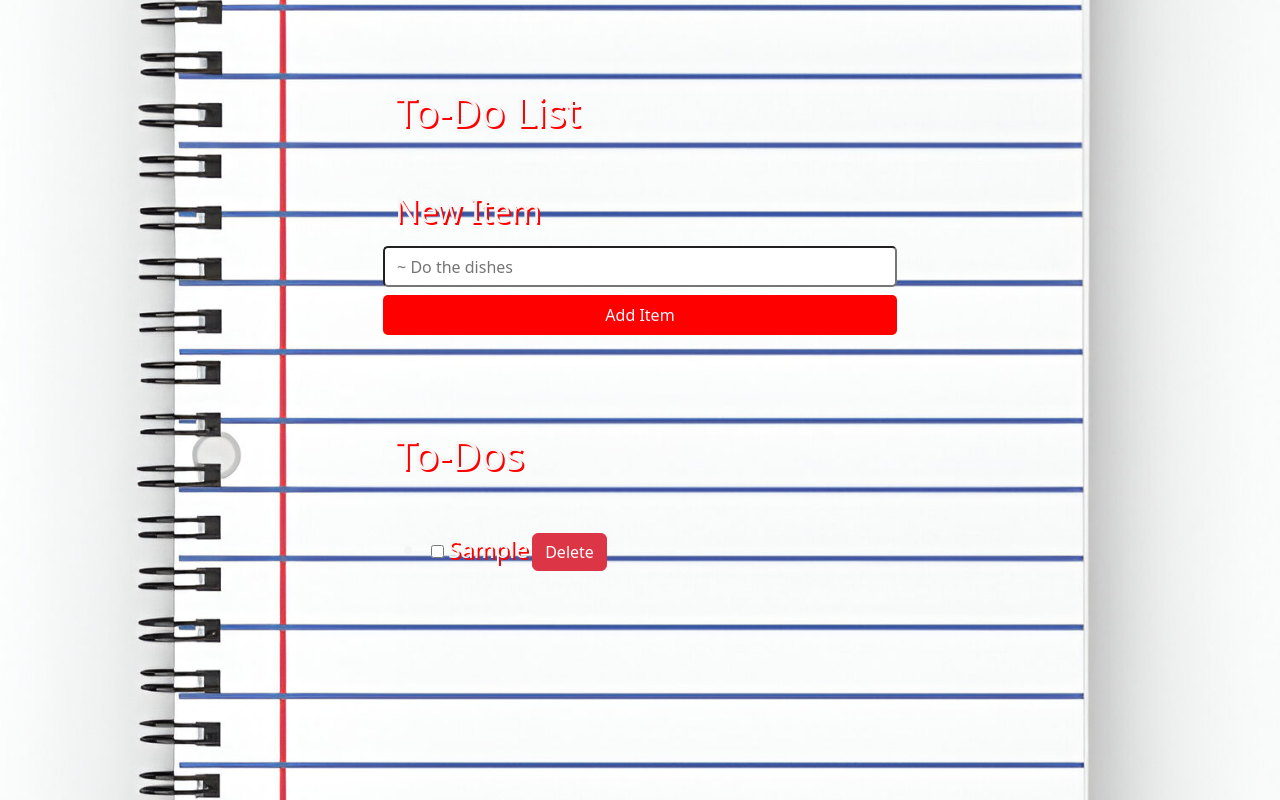
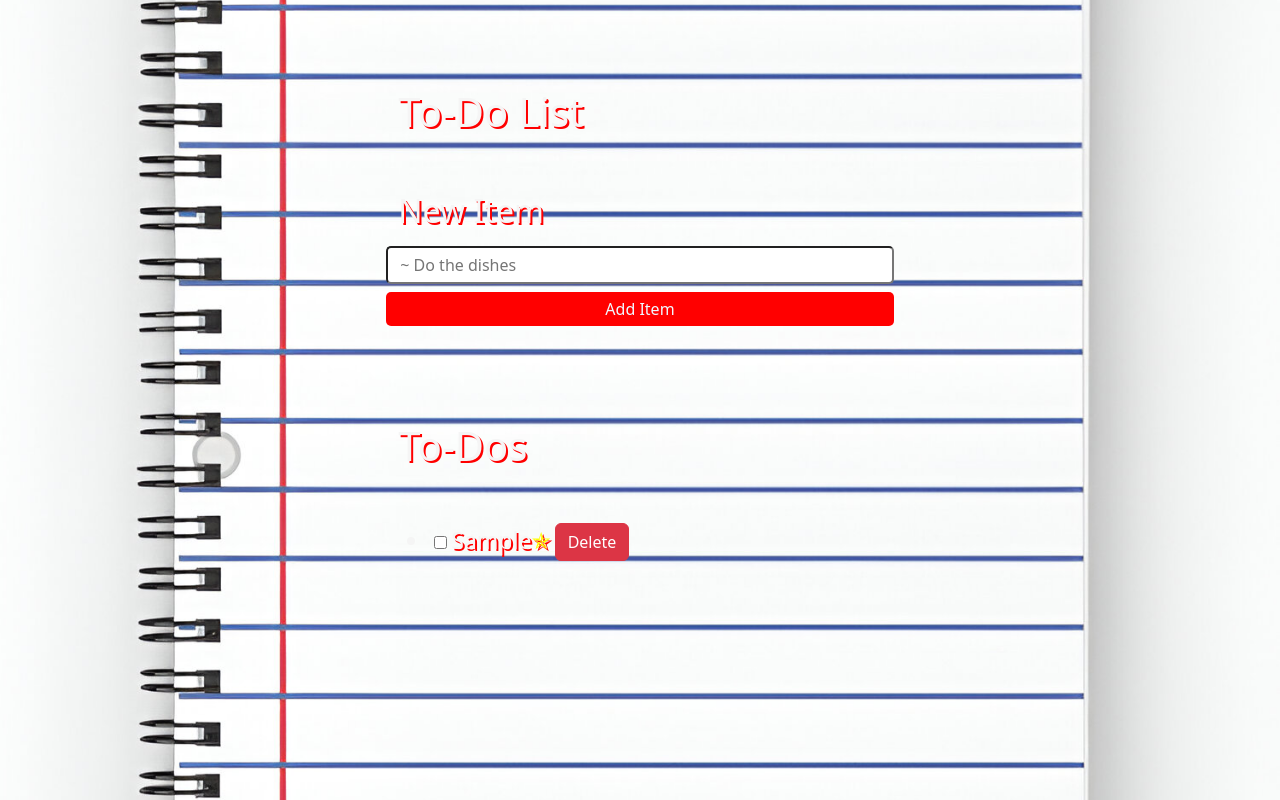
Before and after one commit to C0dingForFun/react-to-do-list, a React (Vite) app: page / in a window 1280 px wide. Both pictures are taken after typing "Sample" into the empty fields and a click on the button "Add Item". Built offline with nearby package versions, Linux system fonts and the light colour scheme.

Commit message:
added some zazz

```diff
--- a/src/App.jsx
+++ b/src/App.jsx
@@ -35,6 +35,7 @@ export default function App(){
     })
   }
 
+
   return (
   <>
   <div className="container">
@@ -43,7 +44,18 @@ export default function App(){
     <form onSubmit={handleSubmit} className="new-item-form my-2">
       <div className="form row">
           <label htmlFor="item text-center"><h2>New Item</h2></label>
-          <input value={newItem} onChange={e => setNewItem(e.target.value)} type="text" id="item" className = "my-2" placeholder="~ Do the dishes"/>
+          {/* <div> */}
+            <input value={newItem} onChange={e => setNewItem(e.target.value)} type="text" id="item" className = "my-2" placeholder="~ Do the dishes"/>
+            {/* <select > */}
+              {/* <option>Select Task Priority</option>
+              <option value="1">1</option>
+              <option value="2">2</option>
+              <option value="3">3</option>
+              <option value="4">4</option>
+              <option value="5">5</option>
+            </select>
+            <input type="text" /> */}
+          {/* </div> */}
           <button className="addBtn btn-success">Add Item</button>
       </div>
     </form>
@@ -60,6 +72,7 @@ export default function App(){
                 <input type="checkbox" checked={todo.completed} onChange={e => toggleTodo(todo.id, e.target.checked)} className="mx-1 mt-1"/>
                 {todo.title}
               </label>
+              <span>&#10031;</span>
               <button onClick={() => deleteTodo(todo.id)} className="btn btn-danger mx-1">Delete</button>
             </li>
           )
--- a/src/styles.css
+++ b/src/styles.css
@@ -21,14 +21,15 @@ body{
 }
 input{
     border-radius:5px;
-    padding:0.4em;
+    padding:0.3em;
 }
 .addBtn{
+    /* width:50vw; */
     background-color: red;
     transition:0.6s;
     border:none;
     border-radius:5px;
-    padding:0.5em;
+    padding:0.3em;
     color:aliceblue;
     margin-bottom:4vh;
 }
@@ -41,6 +42,11 @@ input{
 li{
     padding-top:5px;
     font-size:23px;
+}
+
+span {
+    font-size:23px;
+    color:yellow;
 }
 
 /* @keyframes border {
```
